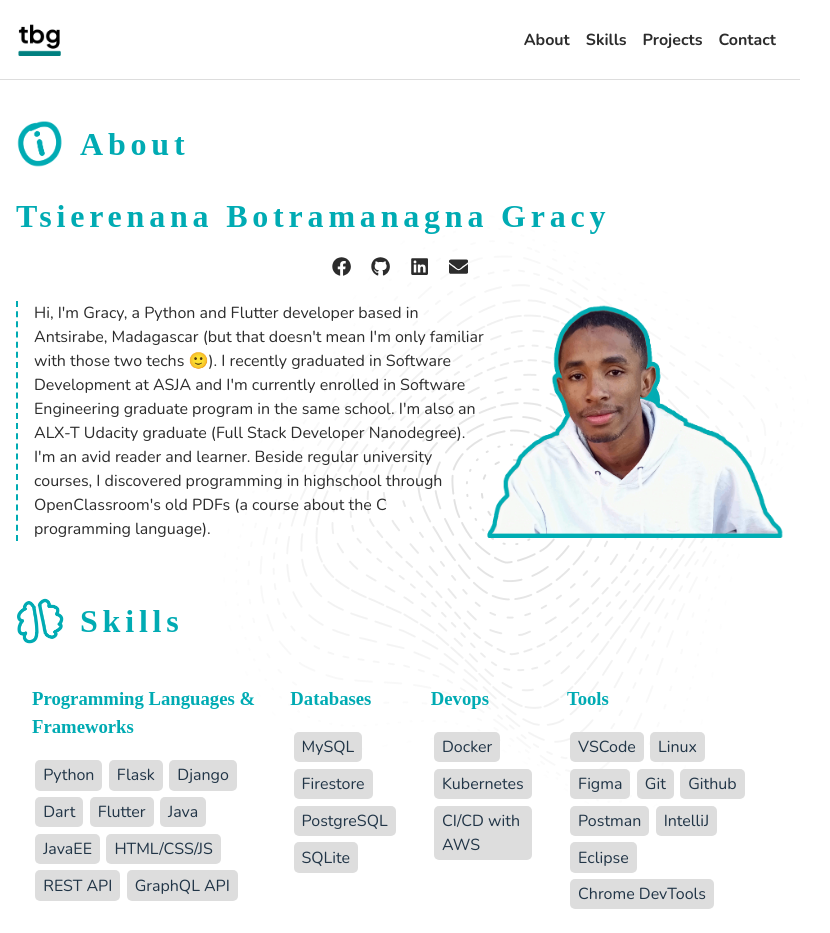
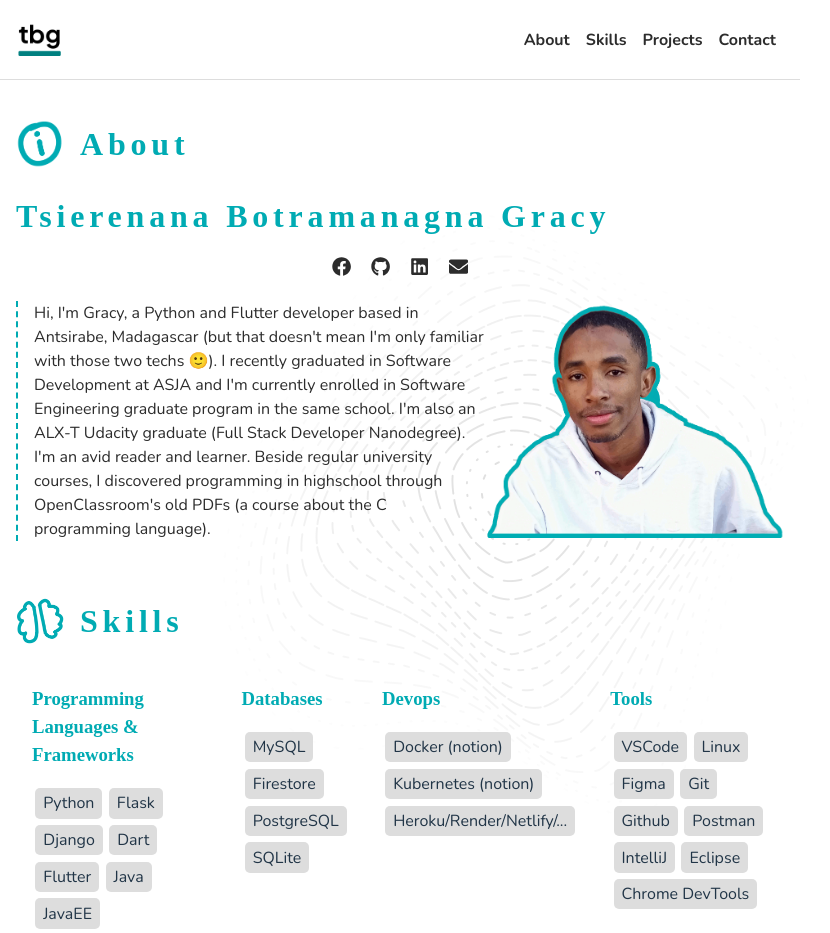
Before and after one commit to tbgracy/portfolio, a React (Vite) app: page / in a window 1280 px wide. Shown: the top 933 px of the page, without its empty margins (0-830 px from the left). Built offline with nearby package versions, Linux system fonts and the light colour scheme; the HTML template or start-up script is replaced by a standard one; a web font is replaced by a local one.

Commit message:
update Skills and remove not working form

```diff
--- a/src/components/ContactSection.tsx
+++ b/src/components/ContactSection.tsx
@@ -12,11 +12,11 @@ export default function ContactSection() {
             profiles linked here.
         </p>
         <ExternalLink />
-        <form action="#" method="POST">
+        {/* <form action="#" method="POST">
             <input type="text" name="name" id="name" placeholder="Your name" />
             <input type="email" name="email" id="email" placeholder="Your e-mail address" />
             <textarea name="message" id="message" placeholder="Your message"></textarea>
             <Button type="submit" label="Send"/>
-        </form>
+        </form> */}
     </section>;
 }
--- a/src/data/skills.json
+++ b/src/data/skills.json
@@ -26,9 +26,9 @@
     {
         "category": "Devops",
         "items": [
-            "Docker",
-            "Kubernetes",
-            "CI/CD with AWS"
+            "Docker (notion)",
+            "Kubernetes (notion)",
+            "Heroku/Render/Netlify/..."
         ]
     },
     {
```
